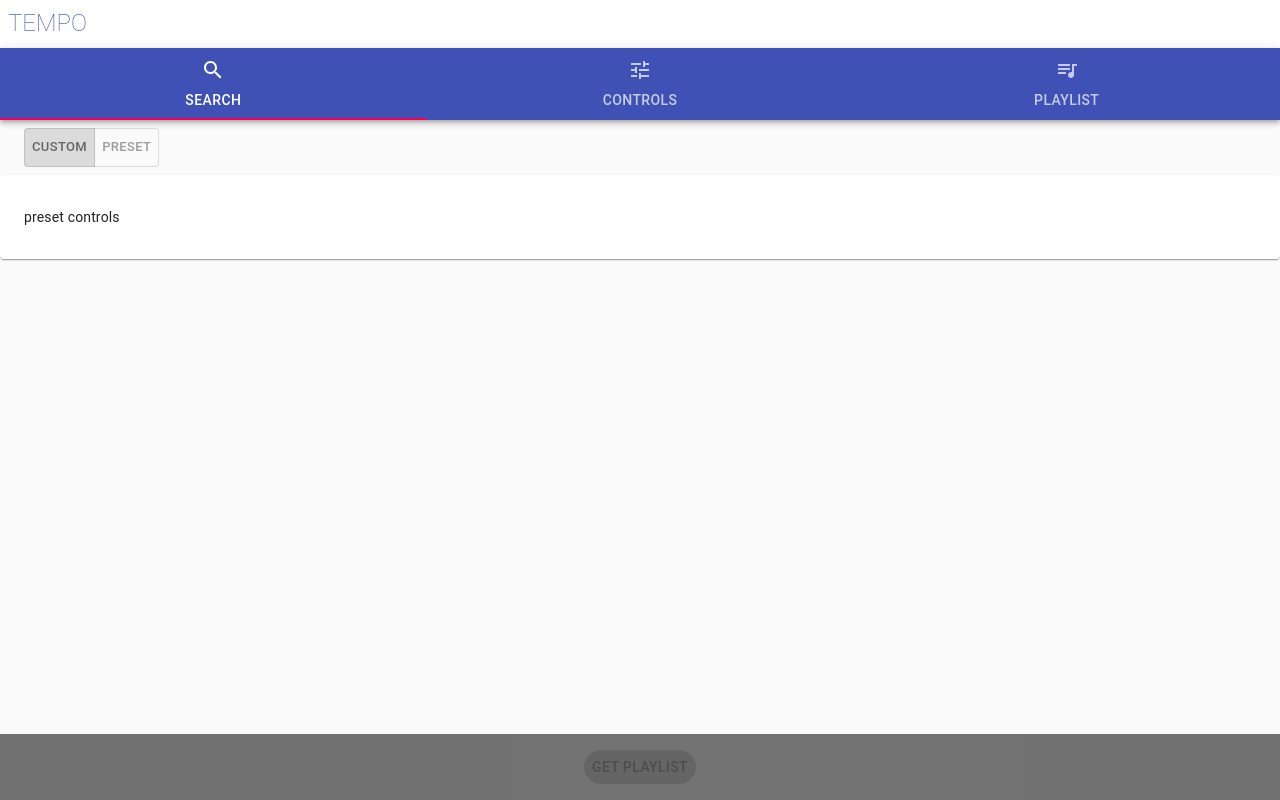
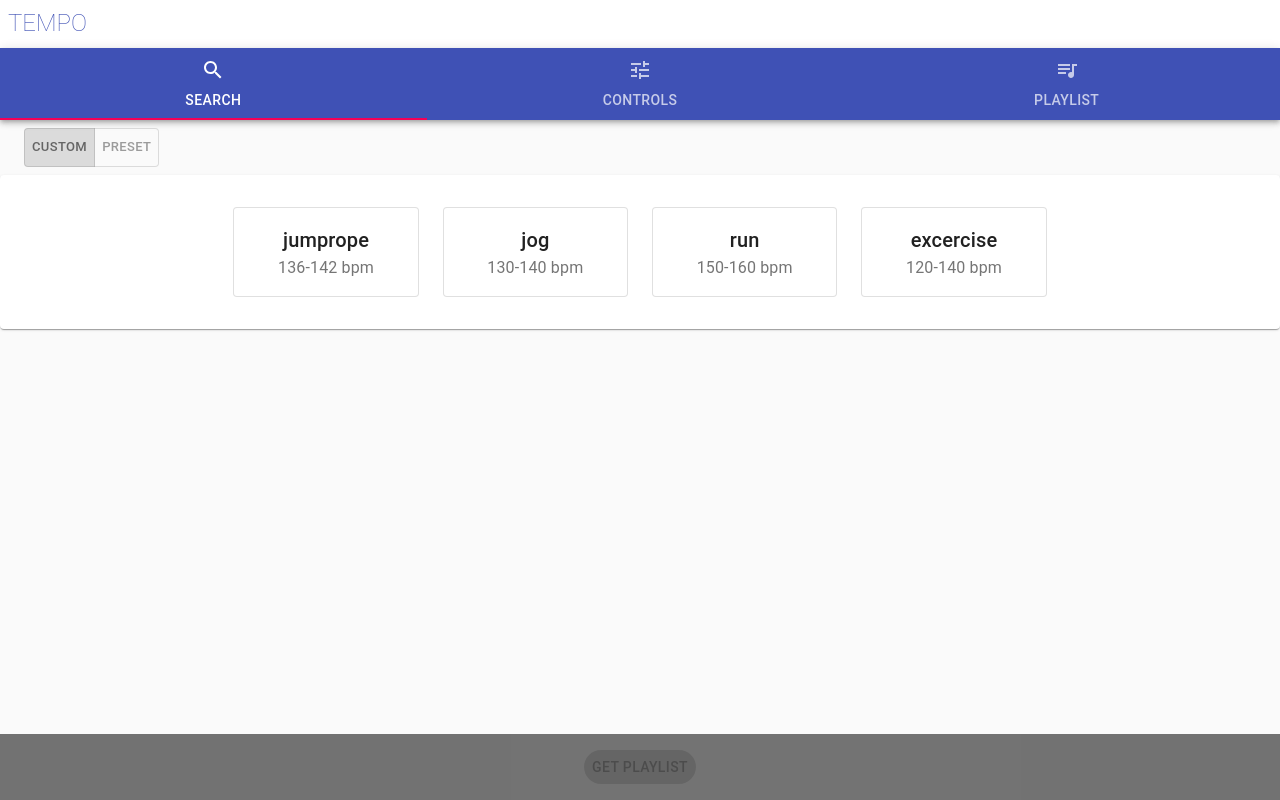
Before and after one commit to JoelWukusick/tempo, a React app: page /controls/preset in a window 1280 px wide. Both pictures are taken after a click on the button "CONTINUE WITHOUT SAVE OPTION". Built offline with nearby package versions, Linux system fonts and the light colour scheme; the HTML template or start-up script is replaced by a standard one.

Commit message:
Add preset page and functionality

```diff
--- a/src/ListCard.jsx
+++ b/src/ListCard.jsx
@@ -4,18 +4,18 @@ import { ListItem, ListItemText, ListItemAvatar, Avatar } from '@material-ui/cor
 
 
 export default function AlignItemsList({ item, clickable }) {
-  const data = useContext(DataContext);
+  const {seed, setSeed, seedStack, setSeedStack} = useContext(DataContext);
 
   function handleAdd(item) {
-    data.seed[item.type].push(item);
-    data.seedStack.push(item);
-    if (data.seedStack.length > 5) {
-      let removeType = data.seedStack[0].type;
-      data.seed[removeType].shift();
-      data.seedStack.shift();
+    seed[item.type].push(item);
+    seedStack.push(item);
+    if (seedStack.length > 5) {
+      let removeType = seedStack[0].type;
+      seed[removeType].shift();
+      seedStack.shift();
     }
-    data.setSeed(Object.assign({}, data.seed));
-    data.setSeedStack(Array.from(data.seedStack))
+    setSeed(Object.assign({}, seed));
+    setSeedStack(Array.from(seedStack))
   }
 
   return (
--- a/src/PresetControls.jsx
+++ b/src/PresetControls.jsx
@@ -1,13 +1,42 @@
-import React from 'react';
-import {  Box, Container, Paper } from '@material-ui/core';
+import React, { useContext } from 'react';
+import DataContext from './DataContext.jsx';
+import { Link } from 'react-router-dom';
+import { Box, Container, Paper, Card, CardContent, CardActionArea, Typography, Grid } from '@material-ui/core';
+import presets from './presets.js';
 
 
 export default function PresetControls() {
+  const { seed, setSeed } = useContext(DataContext);
+
+  function handleSelectPreset(preset) {
+    setSeed(Object.assign(seed, preset.settings));
+  }
+
   return (
     <Paper >
       <Container >
         <Box py={4}>
-          preset controls
+          <Grid container spacing={3} justify='center'>
+            {presets.map(preset => {
+              return (
+                <Grid item xs={6} sm={4} md={3} lg={2}>
+                  <Card variant="outlined" >
+                    <CardActionArea component={Link} to={'/controls'} onClick={(e) => { handleSelectPreset(preset) }}>
+                      <CardContent>
+                        <Typography variant="h6" component="h2" align='center'>
+                          {preset.name}
+                        </Typography>
+                        <Typography color="textSecondary" align='center'>
+                          {`${preset.settings.min_tempo}-${preset.settings.max_tempo} bpm`}
+                        </Typography>
+                      </CardContent>
+                    </CardActionArea>
+                  </Card>
+                </Grid>
+              )
+            })
+            }
+          </Grid>
         </Box>
       </Container>
     </Paper>
--- a/src/TabBar.jsx
+++ b/src/TabBar.jsx
@@ -1,4 +1,4 @@
-import React, { useState, useContext } from 'react';
+import React, { useContext } from 'react';
 import { Link } from 'react-router-dom';
 import { AppBar, Tabs, Tab } from '@material-ui/core';
 import SearchIcon from '@material-ui/icons/Search';
--- /dev/null
+++ b/src/presets.js
@@ -0,0 +1,54 @@
+export default [
+  {
+    name: 'jumprope',
+    settings: {
+      min_tempo: 136,
+      max_tempo: 142,
+      min_danceability: .6,
+      max_danceability: 1,
+      min_energy: .2,
+      max_energy: 1,
+      min_valence: 0,
+      max_valence: 1
+    }
+  },
+  {
+    name: 'jog',
+    settings: {
+      min_tempo: 130,
+      max_tempo: 140,
+      min_danceability: .5,
+      max_danceability: 1,
+      min_energy: .3,
+      max_energy: 1,
+      min_valence: .2,
+      max_valence: .8
+    }
+  },
+  {
+    name: 'run',
+    settings: {
+      min_tempo: 150,
+      max_tempo: 160,
+      min_danceability: .4,
+      max_danceability: 1,
+      min_energy: .6,
+      max_energy: 1,
+      min_valence: .2,
+      max_valence: 1
+    }
+  },
+  {
+    name: 'excercise',
+    settings: {
+      min_tempo: 120,
+      max_tempo: 140,
+      min_danceability: .4,
+      max_danceability: 1,
+      min_energy: .7,
+      max_energy: 1,
+      min_valence: .3,
+      max_valence: .9
+    }
+  },
+]
```
